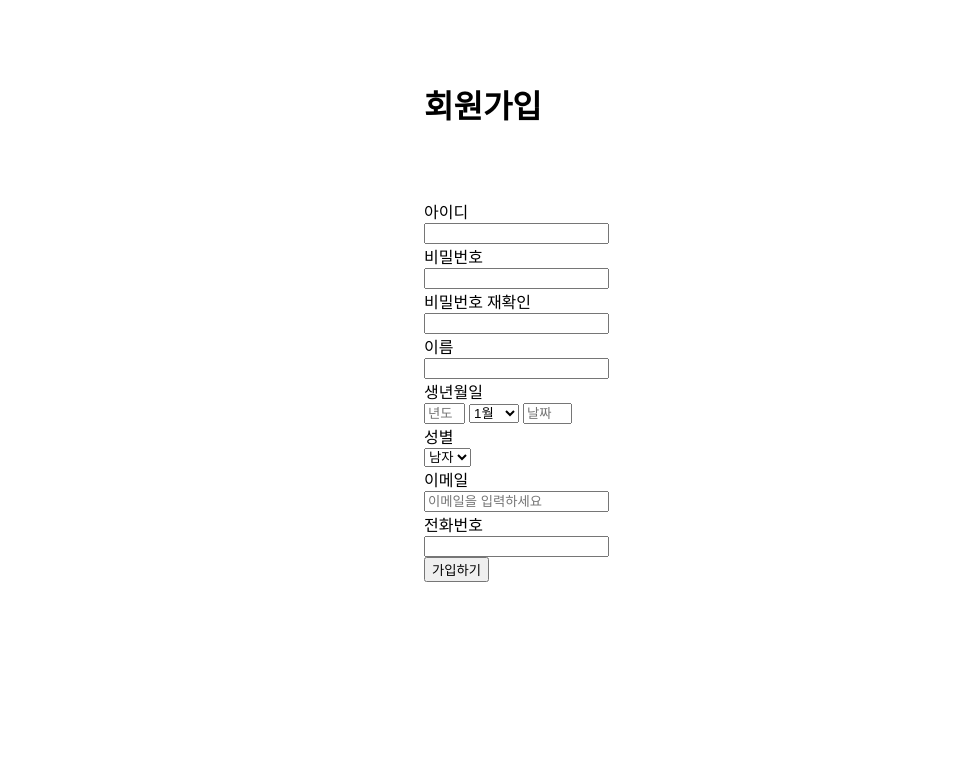
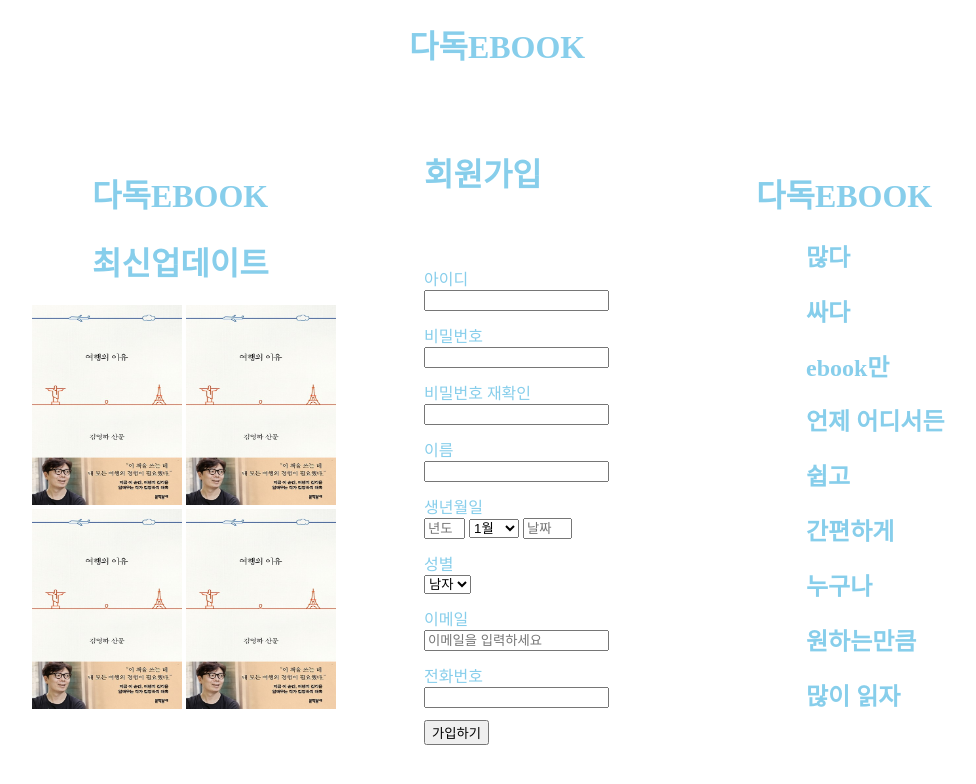
Before and after one commit to joysloth/ebook, a plain HTML site: page signin.html in a window 1280 px wide. Shown: the whole page, without its empty margins (116-1092 px from the left). Drawn offline with nearby package versions, Linux system fonts and the light colour scheme.

Commit message:
로그인창 회원가입창 업데이트 하였습니다

```diff
--- a/signin.html
+++ b/signin.html
@@ -7,7 +7,7 @@
         div
         {
             margin: 0 auto;
-            width: 400px; height: 500px;
+            width: 400px; height: 600px;
             /*border: 1px solid silver;*/
             position: relative;
             top: 60px;
@@ -16,7 +16,7 @@
         {
             margin: 0 auto;
             padding: 10px;
-
+           /* border: 1px solid silver;*/
             width: 60%;
             position: relative;
             top: 40px;
@@ -25,12 +25,94 @@
         h1{
             position: relative;
             left: 100px;
+            color: skyblue;
+        }
+        .a{
+            /*border: 1px solid silver;*/
+            float: right;
+            position: relative;
+            right: 100px;
+        }
+        .a h2
+        {   margin-left: 150px;
+            color: skyblue;
         }
 
+        .b{
+            /*border: 1px solid silver;*/
+            float: left;
+            position: relative;
+            left: 100px;
+        }
+        section label, section input, section select
+        {
+            margin-bottom: 12px;
+        }
+        .b img
+        {
+            width: 150px;
+            height: 200px;
+            margin: 0 auto;
+        }
+        label
+        {
+            color: skyblue;
+        }
+        header
+        {   width: 250px;
+            margin: 0 auto;
 
+        }
+        header h1
+        {
+            position: relative;
+            left: 10px;
+        }
     </style>
+     <script src="https://code.jquery.com/jquery-3.4.1.min.js"></script>
+     <script>
+        $(document).ready(function(){
+           $('.a h2').on('mouseover', function(){
+                $(this).css('color', 'yellow');
+           });
+            $('.a h2').on('mouseout', function(){
+                $(this).css('color', 'skyblue');
+           });
+
+        $('.b ul img').on('mouseover', function(){
+        $(this).css('transform', 'perspective(300px) scaleZ(1) translateZ(60px)').css('border-radius', '12px');
+    });
+        $('.b ul img').on('mouseout', function(){
+        $(this).css('transform', '').css('border-radius','0px');
+    });
+
+       });
+    </script>
 </head>
 <body>
+  <header><h1>다독EBOOK</h1></header>
+   <div class="a">
+   <h1>다독EBOOK</h1>
+    <h2>많다</h2>
+    <h2>싸다</h2>
+    <h2>ebook만</h2>
+    <h2>언제 어디서든</h2>
+    <h2>쉽고</h2>
+    <h2>간편하게</h2>
+    <h2>누구나</h2>
+    <h2>원하는만큼</h2>
+    <h2>많이 읽자</h2>
+   </div>
+   <div class="b">
+       <h1>다독EBOOK</h1>
+       <h1>최신업데이트</h1>
+       <ul>
+       <img src="/img/1.jpg" alt="a">
+       <img src="/img/1.jpg" alt="a">
+       <img src="/img/1.jpg" alt="a">
+       <img src="/img/1.jpg" alt="a">
+       </ul>
+   </div>
     <div>
       <h1>회원가입</h1>
        <section>
```
Also changed, not shown: login.html (+22 -4 lines), img/book1.jpg (added).
